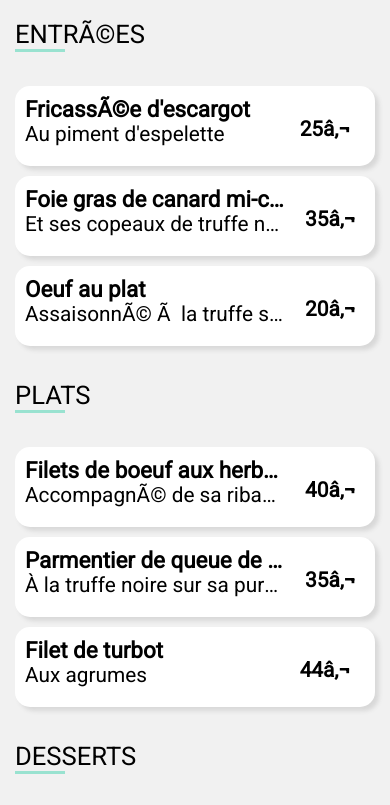
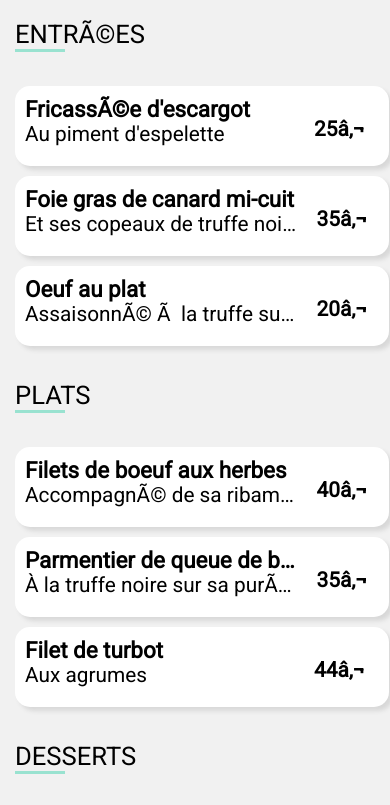
Before and after one commit to MA-antoine-33/Projet_3_Ohmyfood_Machet_Antoine, a website: page pages/menu1.html in a window 390 px wide. Shown: the part 397-1202 px from the top of the page. Drawn offline with Linux system fonts and the light colour scheme; a web font is replaced by a local one.

Commit message:
Modification for the mobile version of page.html the menu

```diff
--- a/pages/menu1.html
+++ b/pages/menu1.html
@@ -2,6 +2,7 @@
 <html lang="fr">
     <head>
         <meta charset="8-utf">
+        <meta name="viewport" content="width=device-width, initial-scale=1.0" />
         <link rel="stylesheet" href="../css/style.css">
         <link rel="preconnect" href="https://fonts.googleapis.com">
         <link href="https://fonts.googleapis.com/css2?family=Roboto:wght@100;400&family=Shrikhand&display=swap" rel="stylesheet">
--- a/sass/pages/_cartes.scss
+++ b/sass/pages/_cartes.scss
@@ -1,4 +1,5 @@
 .carte {
+    width: 96%;
     background-color: $color-background;
     padding: 25px 15px;
     margin-top: -50px;
--- a/sass/pages/_desktop.scss
+++ b/sass/pages/_desktop.scss
@@ -11,7 +11,6 @@
         width: 100%;
         text-align: center;
     }
-
     header {
         padding-top: 10px;
         border-radius: 25px;
```
Also changed, not shown: pages/menu2.html (+1 -0 lines), pages/menu3.html (+1 -0 lines), pages/menu4.html (+1 -0 lines), css/style.css, 1 other file.
